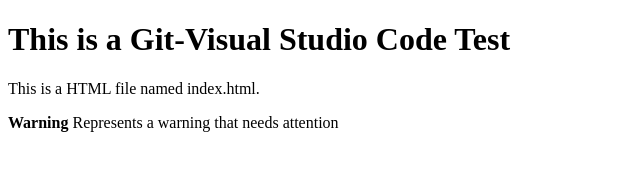
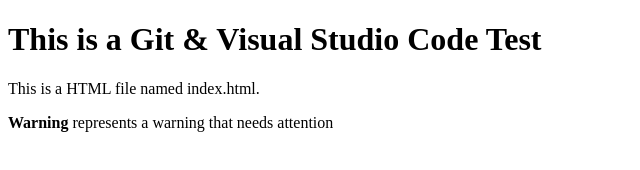
Before and after one commit to auroraruiz/source-control, a plain HTML site: page index.html in a window 1280 px wide. Shown: the whole page, without its empty margins (0-640 px from the left). Drawn offline with Linux system fonts and the light colour scheme.

Commit message:
Second commit

```diff
--- a/index.html
+++ b/index.html
@@ -6,8 +6,8 @@
     <title>My Simple HTML Page</title>
 </head>
 <body>
-    <h1>This is a Git-Visual Studio Code Test</h1>
+    <h1>This is a Git & Visual Studio Code Test</h1>
     <p>This is a HTML file named index.html.</p>
-    <strong> Warning </strong> Represents a warning that needs attention</br>
+    <strong> Warning </strong> represents a warning that needs attention</br>
 </body>
 </html>
```
